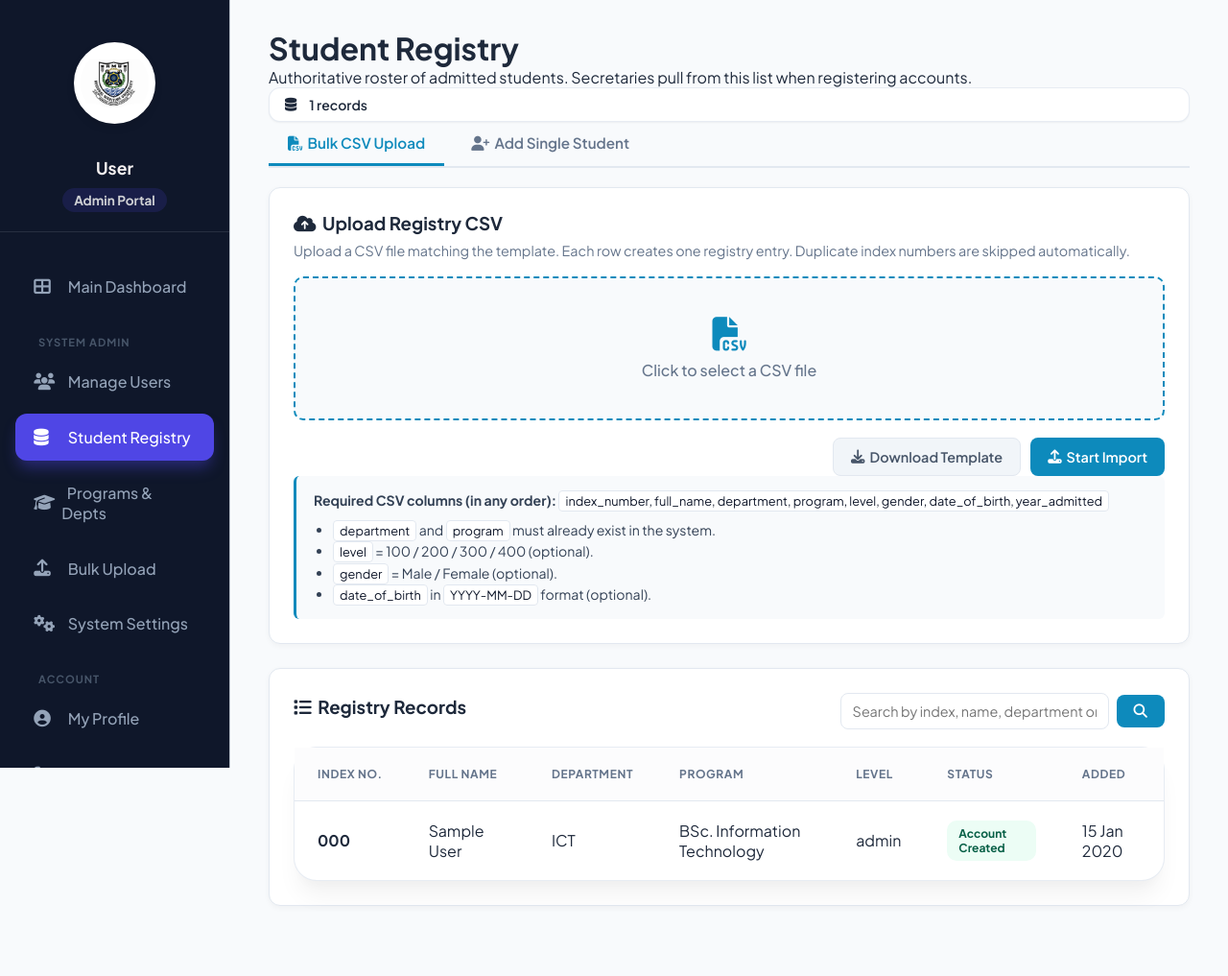
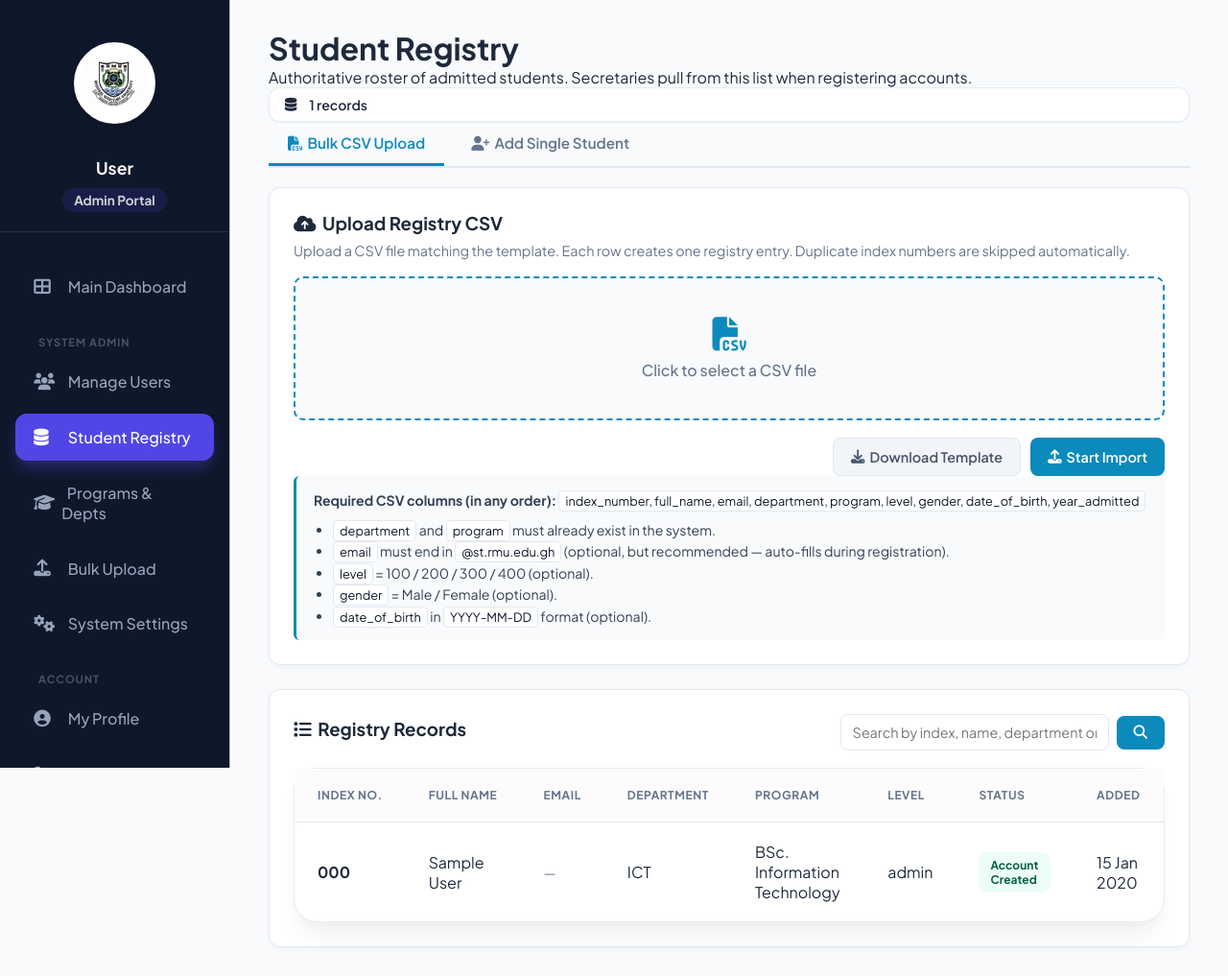
Before and after one commit to cardboo/rmu_internship, a PHP site: page /admin/registry.php in a window 1280 px wide. Shown: the whole page at 96% size. Before the commit the page ends 944 px from the top, so only its background shows below. Run offline with PHP 8.4, Linux system fonts and the light colour scheme; a user stored in the database is signed in; data comes from the database, SQL or seed files in the repository; tables that the repository leaves empty hold one stand-in row (values such as "Sample post").

Commit message:
v2: registry email column + fix student email domain
Closes the small fixes the supervisor flagged:
  #4 Auto-populate email when adding a student via index lookup
  #5 Correct student email domain typo (st.rmu.edu.gh)

Migration 006 (idempotent)
- ALTER student_registry ADD COLUMN email VARCHAR(100) NULL.
- One-shot UPDATE on users.email to repair the seed:
    @st.edu.rmu.gh        -> @st.rmu.edu.gh   (typo)
    @student.rmu.edu.gh   -> @st.rmu.edu.gh   (legacy draft)
  Final SELECT reports counts so the admin can verify.

Code
- includes/auth.php: RMU_STUDENT_DOMAIN constant flipped to the
  correct 'st.rmu.edu.gh'. Every form that calls rmu_email_error()
  now validates against the right domain automatically.
- admin/registry.php:
    * Single-entry form gets an Email field.
    * CSV upload expects an `email` column (validated against the
      student domain via rmu_email_error()); rows with bad emails
      surface in the per-row error list.
    * Search now matches against email too.
    * List view shows the email column.
- api/download_registry_template.php: template CSV now includes
  the email column with two RMU-style example rows.
- api/registry_lookup.php: includes the registry email in both
  public and authenticated responses.
- secretary/register_student.php: lookup result shows the email
  on file (or "— not on file —"). If it has one, the email field
  in step 2 is auto-filled (secretary can still edit).
- register.php: when the student's index # resolves to a registry
  row that has an email, the email field on the self-reg form
  pre-fills automatically.

Net effect: a registry CSV that includes emails means secretaries
and self-registering students no longer retype the same address.

```diff
--- a/admin/registry.php
+++ b/admin/registry.php
@@ -53,6 +53,7 @@ function valid_iso_date(?string $d): bool {
 if ($_SERVER['REQUEST_METHOD'] === 'POST' && isset($_POST['add_single'])) {
     $idx     = strtoupper(trim($_POST['index_number'] ?? ''));
     $name    = trim($_POST['full_name'] ?? '');
+    $email   = trim($_POST['email'] ?? '');
     $dept_id = (int)($_POST['department_id'] ?? 0);
     $prog_id = (int)($_POST['program_id'] ?? 0);
     $level   = trim($_POST['level'] ?? '');
@@ -63,6 +64,8 @@ if ($_SERVER['REQUEST_METHOD'] === 'POST' && isset($_POST['add_single'])) {
     $err = null;
     if ($idx === '' || $name === '' || $dept_id === 0 || $prog_id === 0) {
         $err = "Index number, full name, department and program are required.";
+    } elseif ($email !== '' && ($emailErr = rmu_email_error($email, 'student')) !== null) {
+        $err = $emailErr;
     } elseif (!valid_level($level)) {
         $err = "Level must be 100, 200, 300 or 400.";
     } elseif (!valid_gender($gender)) {
@@ -84,11 +87,13 @@ if ($_SERVER['REQUEST_METHOD'] === 'POST' && isset($_POST['add_single'])) {
         try {
             $ins = $pdo->prepare(
                 "INSERT INTO student_registry
-                   (index_number, full_name, department_id, program_id, level, gender, date_of_birth, year_admitted)
-                 VALUES (?, ?, ?, ?, ?, ?, ?, ?)"
+                   (index_number, full_name, email, department_id, program_id, level, gender, date_of_birth, year_admitted)
+                 VALUES (?, ?, ?, ?, ?, ?, ?, ?, ?)"
             );
             $ins->execute([
-                $idx, $name, $dept_id, $prog_id,
+                $idx, $name,
+                $email !== '' ? $email : null,
+                $dept_id, $prog_id,
                 $level !== '' ? $level : null,
                 $gender !== '' ? $gender : null,
                 $dob !== ''    ? $dob    : null,
@@ -122,7 +127,7 @@ if ($_SERVER['REQUEST_METHOD'] === 'POST' && isset($_POST['upload_csv'])) {
             if (!$handle) {
                 $flash = ['type' => 'error', 'msg' => "Could not read uploaded file."];
             } else {
-                $expected = ['index_number','full_name','department','program','level','gender','date_of_birth','year_admitted'];
+                $expected = ['index_number','full_name','email','department','program','level','gender','date_of_birth','year_admitted'];
                 $header   = fgetcsv($handle);
                 if (!$header) {
                     fclose($handle);
@@ -141,8 +146,8 @@ if ($_SERVER['REQUEST_METHOD'] === 'POST' && isset($_POST['upload_csv'])) {
                         $col = array_flip($header);
                         $ins = $pdo->prepare(
                             "INSERT INTO student_registry
-                               (index_number, full_name, department_id, program_id, level, gender, date_of_birth, year_admitted)
-                             VALUES (?, ?, ?, ?, ?, ?, ?, ?)"
+                               (index_number, full_name, email, department_id, program_id, level, gender, date_of_birth, year_admitted)
+                             VALUES (?, ?, ?, ?, ?, ?, ?, ?, ?)"
                         );
                         $exists = $pdo->prepare("SELECT 1 FROM student_registry WHERE index_number = ?");
 
@@ -156,6 +161,7 @@ if ($_SERVER['REQUEST_METHOD'] === 'POST' && isset($_POST['upload_csv'])) {
 
                             $idx     = strtoupper(trim($r[$col['index_number']] ?? ''));
                             $name    = trim($r[$col['full_name']] ?? '');
+                            $email   = trim($r[$col['email']] ?? '');
                             $dept    = trim($r[$col['department']] ?? '');
                             $prog    = trim($r[$col['program']] ?? '');
                             $level   = trim($r[$col['level']] ?? '');
@@ -165,6 +171,10 @@ if ($_SERVER['REQUEST_METHOD'] === 'POST' && isset($_POST['upload_csv'])) {
 
                             if ($idx === '' || $name === '' || $dept === '' || $prog === '') {
                                 $row_errs[] = "Row $row_no: missing required field (index/name/department/program).";
+                                $errors++; continue;
+                            }
+                            if ($email !== '' && ($emailErr = rmu_email_error($email, 'student')) !== null) {
+                                $row_errs[] = "Row $row_no ($idx): $emailErr";
                                 $errors++; continue;
                             }
                             $dept_id = find_dept_id($pdo, $dept);
@@ -195,7 +205,9 @@ if ($_SERVER['REQUEST_METHOD'] === 'POST' && isset($_POST['upload_csv'])) {
 
                             try {
                                 $ins->execute([
-                                    $idx, $name, $dept_id, $prog_id,
+                                    $idx, $name,
+                                    $email  !== '' ? $email  : null,
+                                    $dept_id, $prog_id,
                                     $level  !== '' ? $level  : null,
                                     $gender !== '' ? $gender : null,
                                     $dob    !== '' ? $dob    : null,
@@ -231,9 +243,9 @@ $sql = "SELECT r.*, d.name AS dept_name, p.name AS program_name
         JOIN programs    p ON p.id = r.program_id";
 $params = [];
 if ($q !== '') {
-    $sql .= " WHERE r.index_number LIKE ? OR r.full_name LIKE ? OR d.name LIKE ? OR p.name LIKE ?";
+    $sql .= " WHERE r.index_number LIKE ? OR r.full_name LIKE ? OR r.email LIKE ? OR d.name LIKE ? OR p.name LIKE ?";
     $like = "%$q%";
-    $params = [$like, $like, $like, $like];
+    $params = [$like, $like, $like, $like, $like];
 }
 $sql .= " ORDER BY r.created_at DESC LIMIT 200";
 $stmt = $pdo->prepare($sql);
@@ -323,9 +335,10 @@ foreach ($programs as $p) {
 
             <div class="hint-box">
                 <strong>Required CSV columns (in any order):</strong>
-                <code>index_number, full_name, department, program, level, gender, date_of_birth, year_admitted</code>
+                <code>index_number, full_name, email, department, program, level, gender, date_of_birth, year_admitted</code>
                 <ul>
                     <li><code>department</code> and <code>program</code> must already exist in the system.</li>
+                    <li><code>email</code> must end in <code>@<?php echo RMU_STUDENT_DOMAIN; ?></code> (optional, but recommended — auto-fills during registration).</li>
                     <li><code>level</code> = 100 / 200 / 300 / 400 (optional).</li>
                     <li><code>gender</code> = Male / Female (optional).</li>
                     <li><code>date_of_birth</code> in <code>YYYY-MM-DD</code> format (optional).</li>
@@ -364,6 +377,13 @@ foreach ($programs as $p) {
                         <label>Full Name <span class="req">*</span></label>
                         <input type="text" name="full_name" required placeholder="e.g. Kwame Mensah">
                     </div>
+
+                    <div class="field">
+                        <label>RMU Student Email</label>
+                        <input type="email" name="email" placeholder="e.g. k.mensah@<?php echo RMU_STUDENT_DOMAIN; ?>">
+                        <small class="muted small">Optional. If set, auto-fills during account registration.</small>
+                    </div>
+                    <div class="field"><!-- spacer --></div>
 
                     <div class="field">
                         <label>Department <span class="req">*</span></label>
@@ -441,6 +461,7 @@ foreach ($programs as $p) {
                     <tr>
                         <th>Index No.</th>
                         <th>Full Name</th>
+                        <th>Email</th>
                         <th>Department</th>
                         <th>Program</th>
                         <th>Level</th>
@@ -450,11 +471,12 @@ foreach ($programs as $p) {
                 </thead>
                 <tbody>
                     <?php if (empty($registry)): ?>
-                        <tr><td colspan="7" class="empty">No records found.</td></tr>
+                        <tr><td colspan="8" class="empty">No records found.</td></tr>
                     <?php else: foreach ($registry as $row): ?>
                         <tr>
                             <td><strong><?php echo htmlspecialchars($row['index_number']); ?></strong></td>
                             <td><?php echo htmlspecialchars($row['full_name']); ?></td>
+                            <td class="muted small"><?php echo htmlspecialchars($row['email'] ?? '—'); ?></td>
                             <td><?php echo htmlspecialchars($row['dept_name']); ?></td>
                             <td><?php echo htmlspecialchars($row['program_name']); ?></td>
                             <td><?php echo htmlspecialchars($row['level'] ?? '—'); ?></td>
--- a/api/download_registry_template.php
+++ b/api/download_registry_template.php
@@ -16,6 +16,7 @@ $out = fopen('php://output', 'w');
 fputcsv($out, [
     'index_number',
     'full_name',
+    'email',
     'department',
     'program',
     'level',
@@ -28,6 +29,7 @@ fputcsv($out, [
 fputcsv($out, [
     'BIT0002001',
     'Kwame Mensah',
+    'k.mensah@st.rmu.edu.gh',
     'ICT',
     'BSc. Information Technology',
     '300',
@@ -38,6 +40,7 @@ fputcsv($out, [
 fputcsv($out, [
     'BME0002006',
     'Ama Serwaa',
+    'a.serwaa@st.rmu.edu.gh',
     'Marine Engineering',
     'BSc. Marine Engineering',
     '200',
--- a/api/registry_lookup.php
+++ b/api/registry_lookup.php
@@ -40,7 +40,7 @@ if (!$public) {
 }
 
 $stmt = $pdo->prepare("
-    SELECT r.index_number, r.full_name, r.level, r.gender,
+    SELECT r.index_number, r.full_name, r.email, r.level, r.gender,
            r.date_of_birth, r.year_admitted, r.is_claimed,
            d.name AS dept_name, p.name AS program_name
     FROM student_registry r
--- a/includes/auth.php
+++ b/includes/auth.php
@@ -10,7 +10,7 @@
 // Allowed RMU email domains
 // ----------------------------------------------------------------------
 const RMU_STAFF_DOMAIN   = 'rmu.edu.gh';
-const RMU_STUDENT_DOMAIN = 'st.edu.rmu.gh';
+const RMU_STUDENT_DOMAIN = 'st.rmu.edu.gh';
 
 /**
  * Validate an email belongs to RMU. Optionally enforce role-domain pairing:
--- a/register.php
+++ b/register.php
@@ -172,6 +172,7 @@ if ($_SERVER['REQUEST_METHOD'] === 'POST') {
     // Live registry lookup hint as the index is typed (debounced).
     const BASE_URL = <?php echo json_encode(BASE_URL); ?>;
     const idxIn    = document.querySelector('input[name="index_number"]');
+    const emailIn  = document.querySelector('input[name="email"]');
     const hint     = document.getElementById('lookup_hint');
     let timer;
 
@@ -192,6 +193,9 @@ if ($_SERVER['REQUEST_METHOD'] === 'POST') {
                 if (j.ok) {
                     hint.textContent = '✓ Found: ' + j.data.full_name + ' — ' + j.data.dept_name;
                     hint.style.color = '#166534';
+                    // If the registry has an email on file and the user hasn't typed
+                    // one yet, pre-fill it so they don't have to.
+                    if (j.data.email && !emailIn.value) emailIn.value = j.data.email;
                 } else {
                     hint.textContent = '⚠ ' + j.error;
                     hint.style.color = '#991b1b';
```
Also changed, not shown: secretary/register_student.php (+10 -2 lines), migrations/006_registry_email_and_domain_fix.sql (added).
